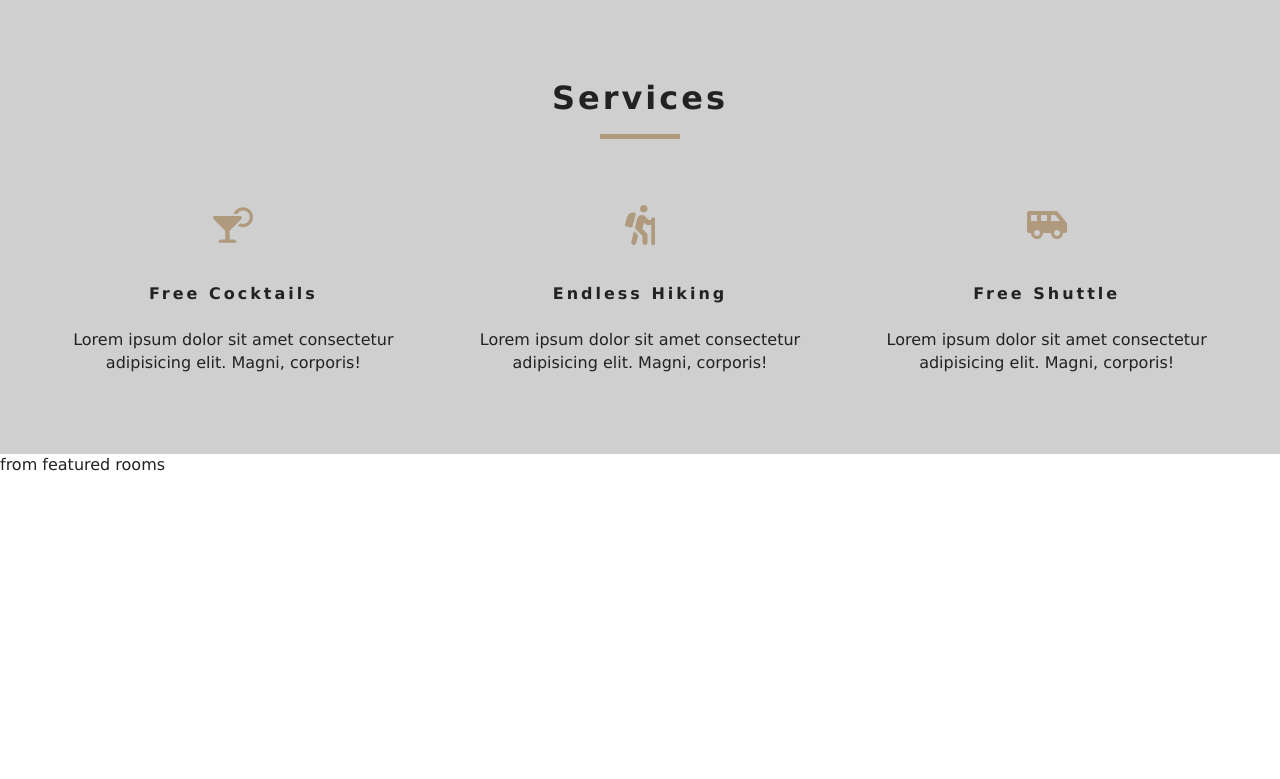
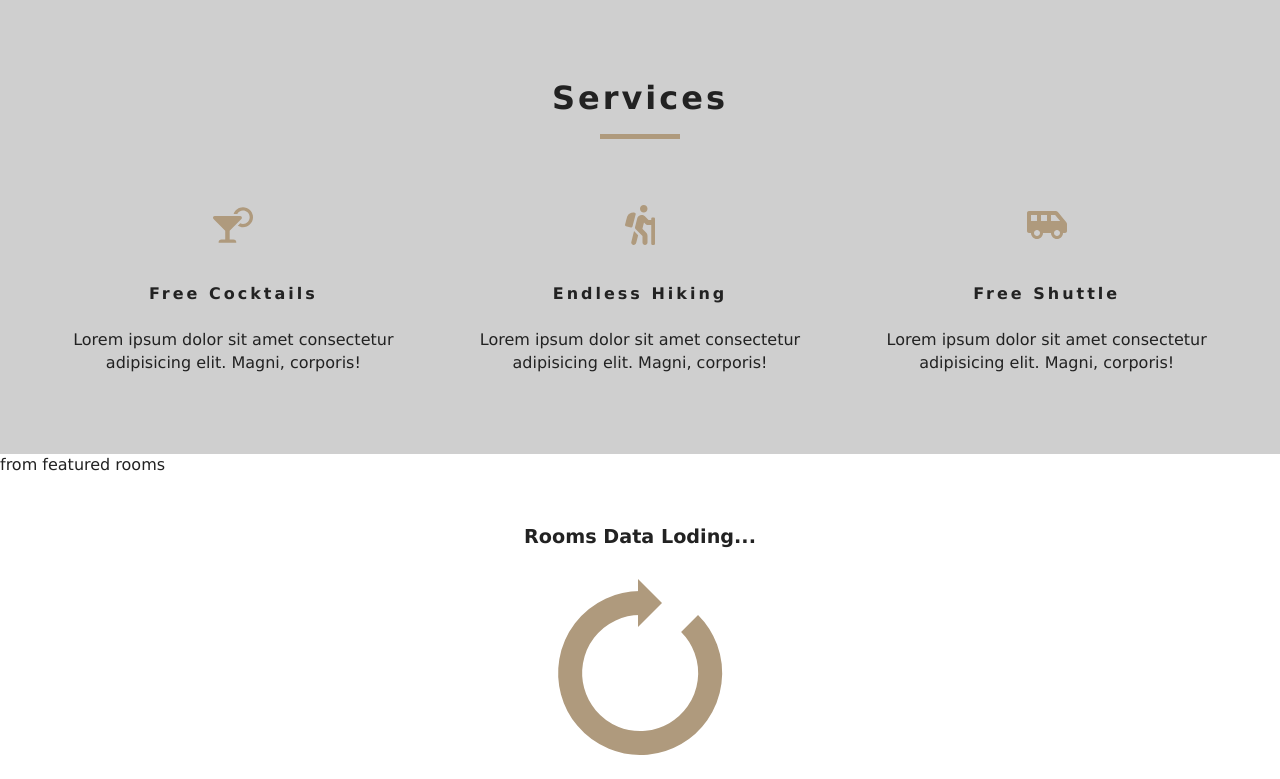
Before and after one commit to ghadachebbi/react-resort-project, a React (Create React App) app: page / in a window 1280 px wide. Shown: the part 802-1581 px from the top of the page. Before the commit the page ends 1279 px from the top, so only its background shows below. Built offline with nearby package versions, Linux system fonts and the light colour scheme.

Commit message:
As Loading component and render it in FeaturedRooms

```diff
--- a/src/components/FeaturedRooms.js
+++ b/src/components/FeaturedRooms.js
@@ -1,11 +1,17 @@
 import React, { Component } from "react";
 import { RoomContext } from "../context";
+import Loading from "./Loading";
 
 export default class FeaturedRooms extends Component {
   static contextType = RoomContext;
   render() {
     const { featuredRooms: rooms } = this.context;
     console.log(rooms);
-    return <div>from featured rooms</div>;
+    return (
+      <div>
+        from featured rooms
+        <Loading />
+      </div>
+    );
   }
 }
--- /dev/null
+++ b/src/components/Loading.js
@@ -0,0 +1,10 @@
+import React from "react";
+import loadingGif from "../images/gif/loading-arrow.gif";
+export default function Loading() {
+  return (
+    <div className="loading">
+      <h4>rooms data loding...</h4>
+      <img src={loadingGif} alt="" />
+    </div>
+  );
+}
```
